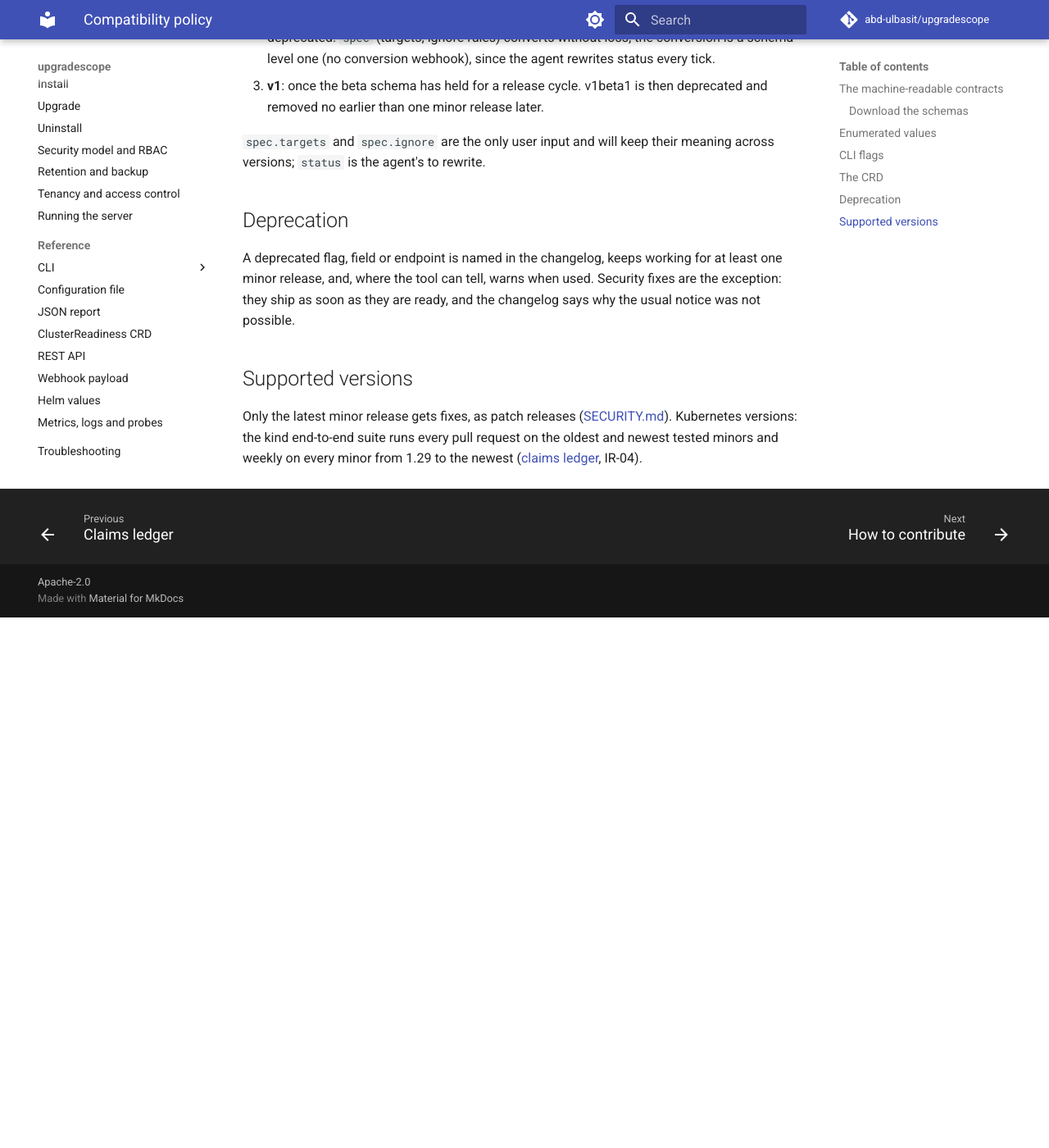
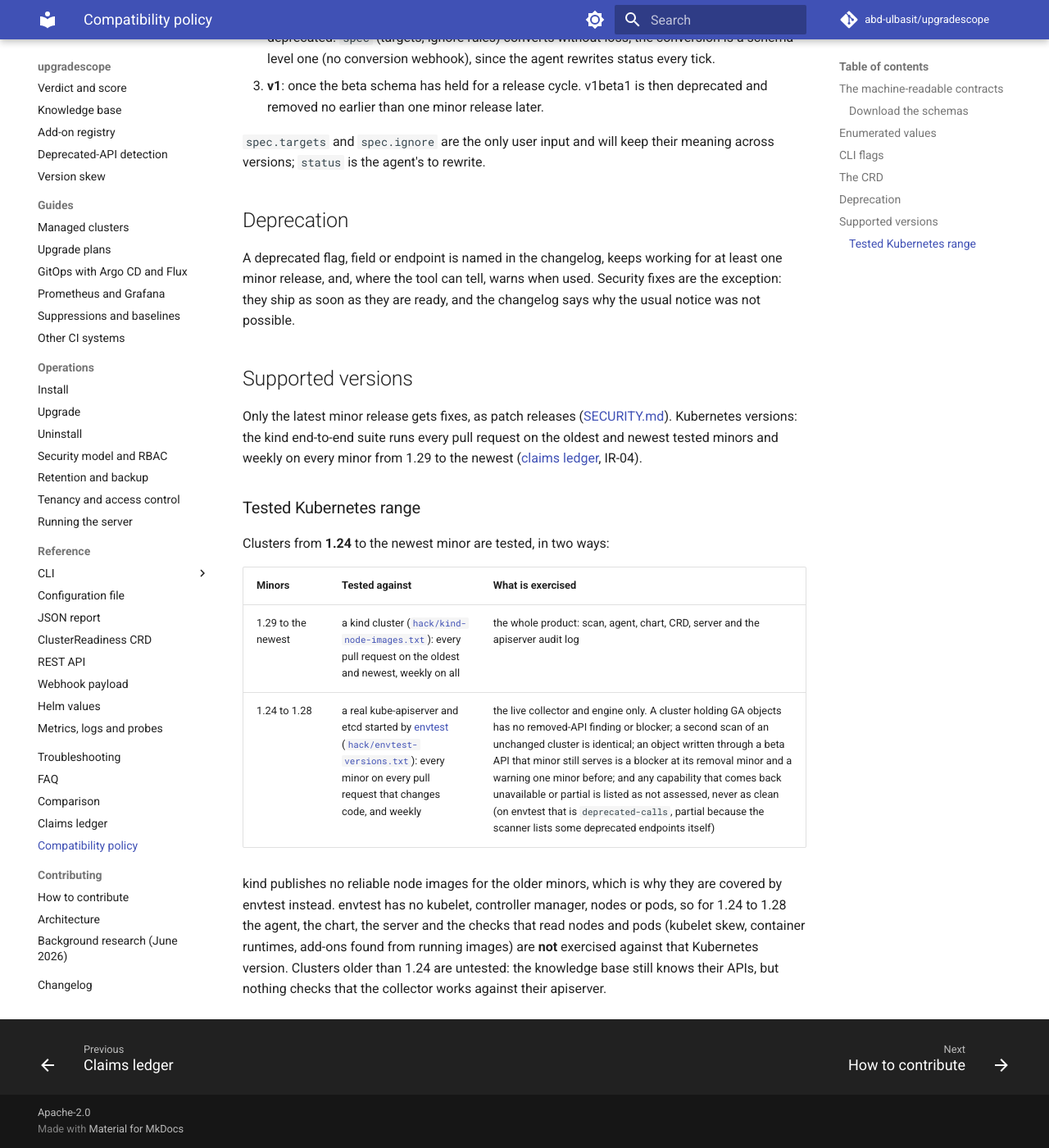
Before and after one commit to abd-ulbasit/upgradescope, an MkDocs documentation site: the page built from docs/compatibility-policy.md, in a window 1280 px wide and 1400 px high, scrolled down 2723 px. Shown: the whole window at 82% size. Built offline with MkDocs 1.6.1 and Material for MkDocs 9.7.7, drawn with Linux system fonts in a browser that asks for light colours; comment, search, counter and statistics services are not loaded; before the commit the page ends 3476 px from its top, so only the background shows below that.

Commit message:
docs: state the tested Kubernetes range (1.24 to newest) and the envtest job
The compatibility page now says which minors are tested and how: kind
for 1.29 to the newest, a real kube-apiserver and etcd via envtest for
1.24 to 1.28, and what envtest does not exercise (no nodes, pods, agent
or chart), so a reader does not take the older minors for full coverage.
CONTRIBUTING's "What CI runs" table, its opt-in test table and its job
notes cover the envtest job, make envtest, the pins and how to add a
minor. The claims ledger gets IR-04b for the envtest matrix, and the
changelog an entry.

Refs #135
Refs #69

Co-Authored-By: Claude Fable 5 <noreply@anthropic.com>

```diff
--- a/docs/claims.md
+++ b/docs/claims.md
@@ -273,6 +273,7 @@ audited") and names the issue that tracks it.
 |---|---|---|
 | IR-03 | Unit tests, golden tests, lint and the build need only Go. | `ci:test` `ci:lint` `ci:build` |
 | IR-04 | Integration tests are env-gated; the kind e2e covers scan, agent, chart, CRD, server and the audit log, on 1.31 and 1.37 per PR and 1.29 to 1.37 weekly. | `ci:kube` `hack/e2e_test.sh` `hack/kind-images_test.sh` (the weekly matrix has not run yet: #128) |
+| IR-04b | Kubernetes 1.24 to 1.28, which kind has no node images for, are scanned against a real kube-apiserver and etcd (envtest) on every PR that changes code, and weekly: a cluster holding only GA objects has no removed-API finding and no blocker, a second scan of it is identical, an object written through a beta API that minor still serves is a blocker at its removal minor and a warning one minor before, and a capability that comes back unavailable or partial is listed as not assessed. envtest has no nodes, pods, agent or chart, so only the live collector and engine are tested on those minors (#135, #69; [tested range](compatibility-policy.md#tested-kubernetes-range)). | `TestEnvtestMatrix` `ci:envtest` `hack/envtest_test.sh` |
 | IR-05 | A new push supersedes a PR's run; main, schedule, dispatch and tag runs never cancel each other. | `hack/ci-concurrency_test.sh` |
 | IR-10 | Every package compiles for linux, darwin and windows on every PR, so a platform-only break fails its PR, not a tag. | `make cross-build` `hack/cross-build_test.sh` `ci:build` |
 | IR-16 | One required check, `ci-ok`, fails if any job failed or was cancelled. | `ci:ci-ok` `hack/ci-ok_test.sh` |
--- a/docs/compatibility-policy.md
+++ b/docs/compatibility-policy.md
@@ -103,3 +103,21 @@ Only the latest minor release gets fixes, as patch releases
 Kubernetes versions: the kind end-to-end suite runs every pull request on
 the oldest and newest tested minors and weekly on every minor from 1.29 to
 the newest ([claims ledger](claims.md), IR-04).
+
+### Tested Kubernetes range
+
+Clusters from **1.24** to the newest minor are tested, in two ways:
+
+| Minors | Tested against | What is exercised |
+|---|---|---|
+| 1.29 to the newest | a kind cluster ([`hack/kind-node-images.txt`](https://github.com/abd-ulbasit/upgradescope/blob/main/hack/kind-node-images.txt)): every pull request on the oldest and newest, weekly on all | the whole product: scan, agent, chart, CRD, server and the apiserver audit log |
+| 1.24 to 1.28 | a real kube-apiserver and etcd started by [envtest](https://book.kubebuilder.io/reference/envtest) ([`hack/envtest-versions.txt`](https://github.com/abd-ulbasit/upgradescope/blob/main/hack/envtest-versions.txt)): every minor on every pull request that changes code, and weekly | the live collector and engine only. A cluster holding GA objects has no removed-API finding or blocker; a second scan of an unchanged cluster is identical; an object written through a beta API that minor still serves is a blocker at its removal minor and a warning one minor before; and any capability that comes back unavailable or partial is listed as not assessed, never as clean (on envtest that is `deprecated-calls`, partial because the scanner lists some deprecated endpoints itself) |
+
+kind publishes no reliable node images for the older minors, which is why
+they are covered by envtest instead. envtest has no kubelet, controller
+manager, nodes or pods, so for 1.24 to 1.28 the agent, the chart, the
+server and the checks that read nodes and pods (kubelet skew, container
+runtimes, add-ons found from running images) are **not** exercised against
+that Kubernetes version. Clusters older than 1.24 are untested: the knowledge
+base still knows their APIs, but nothing checks that the collector works
+against their apiserver.
```
Also changed, not shown: CHANGELOG.md (+7 -0 lines), CONTRIBUTING.md (+19 -2 lines).
